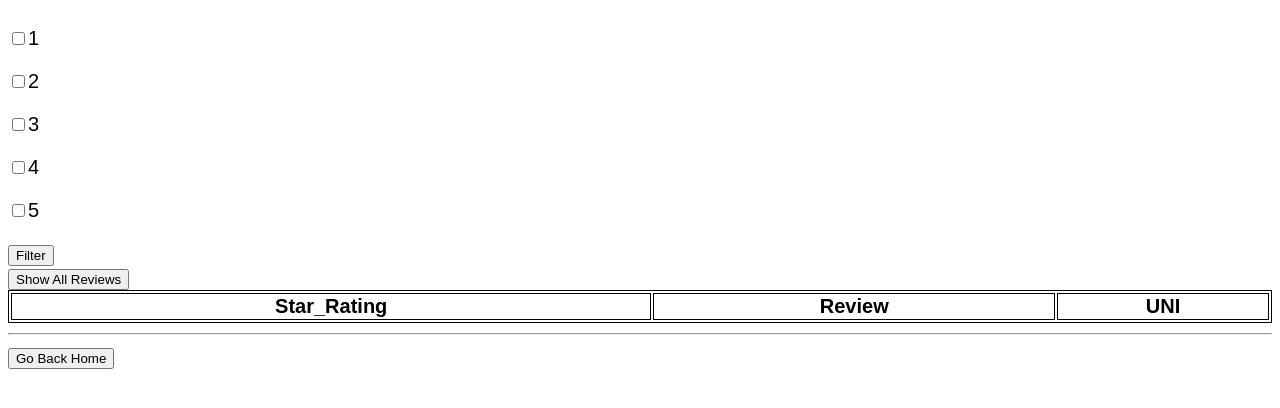
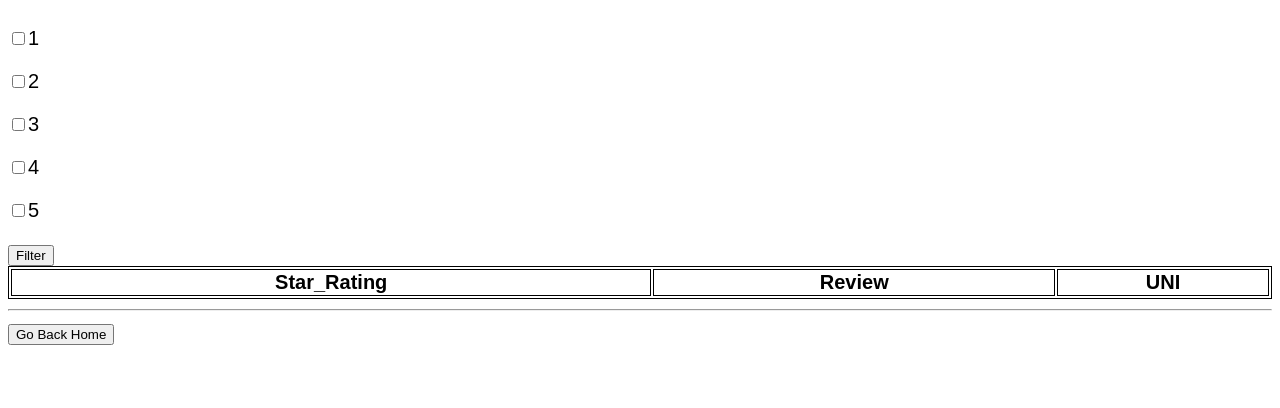
Before and after one commit to rashelrr/team_piplups, a Flask app: page /rest_info in a window 1280 px wide. Shown: the top 408 px of the page. Run offline with Flask 2, Linux system fonts and the light colour scheme; data that the repository does not hold is empty.

Commit message:
Took out commented code

```diff
--- a/templates/rest_info.html
+++ b/templates/rest_info.html
@@ -1,6 +1,5 @@
 <!DOCTYPE html>
 <html>
-<!--Some CSS style so it's not ugly-->
 <style>
     body {
         font-size: 15pt;
@@ -20,36 +19,13 @@
     <!--Page title-->
     <h1>{{context['Name'][0]}}</h1>
 
-
-    <!--
-    <form action="/rest_info_star_filter" method="POST" method="GET">
-        <h4>Filter reviews by star rating</h4>
-        <table>
-            <tr>
-                <td><input type="checkbox" name="star" value=1>1</td>
-                <td><input type="checkbox" name="star" value=2>2</td>
-                <td><input type="checkbox" name="star" value=3>3</td>
-                <td><input type="checkbox" name="star" value=4>4</td>
-                <td><input type="checkbox" name="star" value=5>5</td>
-            </tr>
-            <tr>
-                <td><input type="submit" value="Filter"></td>
-            </tr>
-        </table>
-    </form>
--->
-
-    <form action="/rest_info_star_filter" method="POST" method="GET">
+    <form action="/rest_info_star_filter" method="GET">
         <p><input type="checkbox" name="star" value=1>1</p>
         <p><input type="checkbox" name="star" value=2>2</p>
         <p><input type="checkbox" name="star" value=3>3</p>
         <p><input type="checkbox" name="star" value=4>4</p>
         <p><input type="checkbox" name="star" value=5>5</p>
         <input type="submit" value="Filter">
-    </form>
-
-    <form action="rest_info_star_filter">
-        <input type="submit" name="back" value="Show All Reviews">
     </form>
 
     <table style="width:100%" id="data">
```
